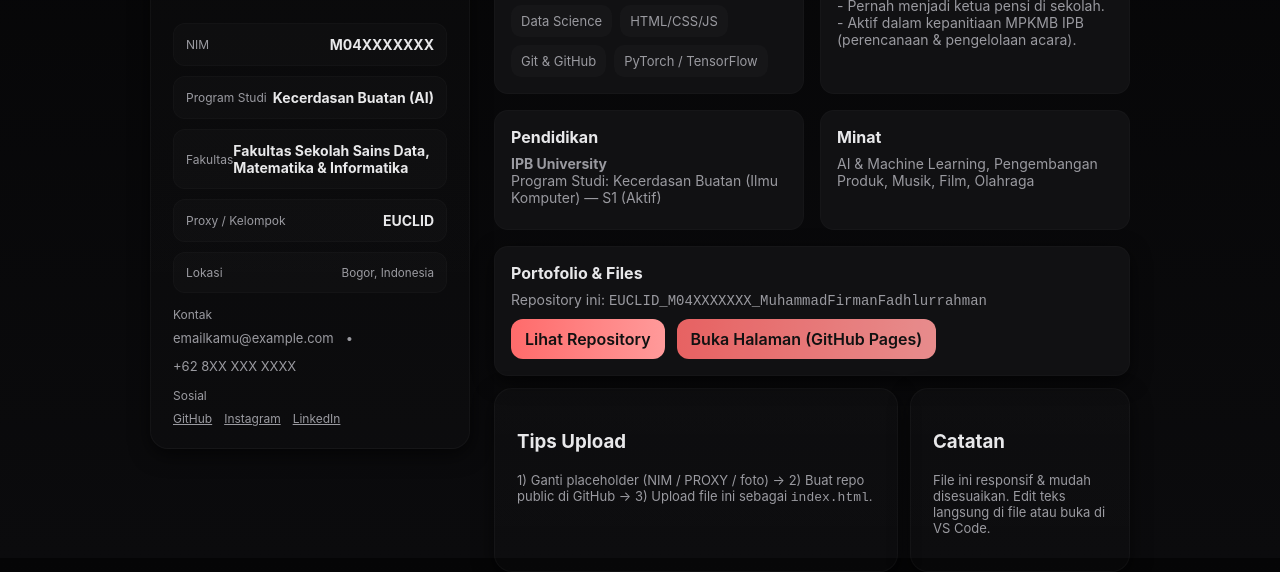
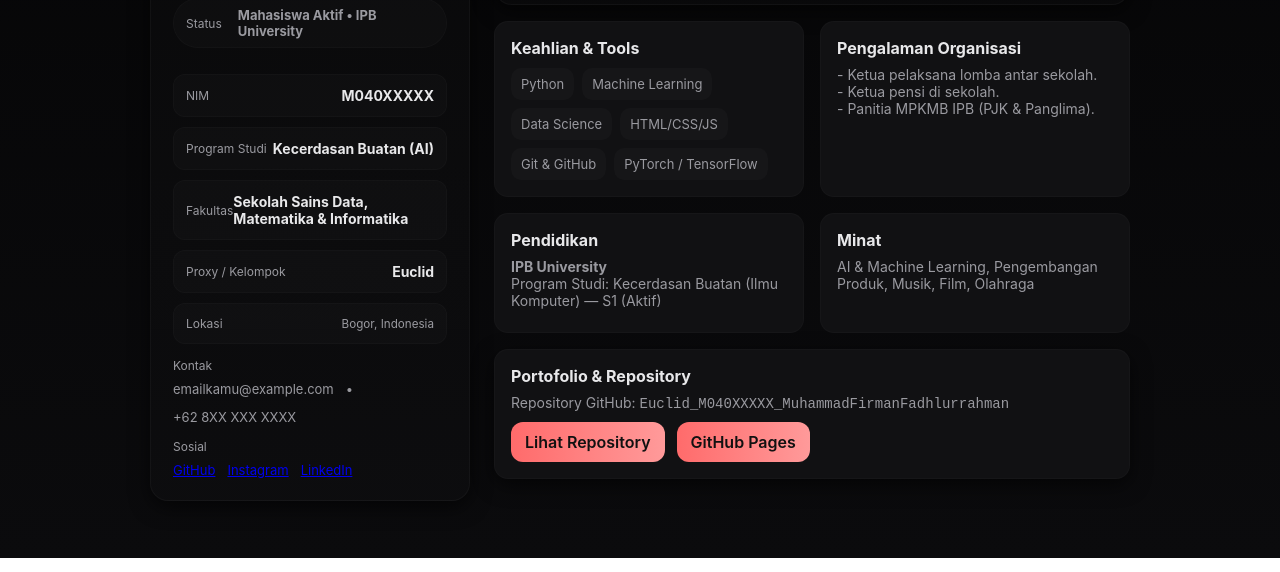
Before and after one commit to firman-gel/abi, a plain HTML site: page index.html in a window 1280 px wide. Shown: the part 242-814 px from the top of the page. Drawn offline with Linux system fonts and the light colour scheme.

Commit message:
Update index.html

```diff
--- a/index.html
+++ b/index.html
@@ -5,7 +5,6 @@
   <meta name="viewport" content="width=device-width,initial-scale=1" />
   <title>Perkenalan — Muhammad Firman Fadhlurrahman</title>
   <style>
-    /* ====== Reset & Base ====== */
     :root{
       --bg:#0b0b0d;
       --card:#111113;
@@ -29,8 +28,6 @@
       justify-content:center;
       font-size:16px;
     }
-
-    /* ====== Layout ====== */
     .container{
       max-width:980px;
       width:100%;
@@ -39,8 +36,6 @@
       gap:24px;
       align-items:start;
     }
-
-    /* ====== Left column ====== */
     .card {
       background:linear-gradient(180deg, rgba(255,255,255,0.02), rgba(255,255,255,0.01));
       border-radius:var(--radius);
@@ -48,7 +43,6 @@
       box-shadow: 0 6px 20px rgba(0,0,0,0.6);
       border: 1px solid rgba(255,255,255,0.03);
     }
-
     .avatar{
       width:100%;
       border-radius:14px;
@@ -60,10 +54,8 @@
       padding:12px;
     }
     .avatar img{ width:100%; height:auto; object-fit:cover; display:block; }
-
     h1{ margin:12px 0 4px 0; font-size:22px; letter-spacing:0.2px;}
     .subtitle{ color:var(--muted); margin:0 0 16px 0; font-size:13px;}
-
     .pill{
       display:inline-flex;
       gap:10px;
@@ -76,7 +68,6 @@
       color:var(--muted);
       margin-bottom:12px;
     }
-
     .list {
       margin-top:14px;
       display:flex;
@@ -94,8 +85,6 @@
       font-size:14px;
     }
     .item small{ color:var(--muted); }
-
-    /* ====== Right column ====== */
     .intro{
       padding:18px;
       background:linear-gradient(180deg, rgba(255,255,255,0.015), rgba(255,255,255,0.01));
@@ -103,13 +92,11 @@
       margin-bottom:16px;
       line-height:1.5;
     }
-
     .grid{
       display:grid;
       grid-template-columns:repeat(2, 1fr);
       gap:16px;
     }
-
     .section{
       background:var(--card);
       padding:16px;
@@ -119,7 +106,6 @@
     }
     .section h3{ margin:0 0 8px 0; font-size:16px; }
     .section p{ margin:0; color:var(--muted); font-size:14px; }
-
     .chips{ display:flex; gap:8px; flex-wrap:wrap; margin-top:10px; }
     .chip{
       padding:8px 10px;
@@ -128,7 +114,6 @@
       font-size:13px;
       color:var(--muted);
     }
-
     .footer-row{
       margin-top:14px;
       display:flex;
@@ -136,7 +121,6 @@
       align-items:center;
       flex-wrap:wrap;
     }
-
     .btn{
       display:inline-flex;
       gap:8px;
@@ -150,77 +134,59 @@
       cursor:pointer;
       text-decoration:none;
     }
-
-    /* ====== Responsive ====== */
     @media (max-width:860px){
       .container{ grid-template-columns:1fr; padding:12px; }
       .grid{ grid-template-columns:1fr; }
     }
-
-    /* small helper */
     .muted { color:var(--muted); font-size:13px; }
     .label { color:var(--muted); font-size:12px; }
     .contact a{ color:var(--muted); text-decoration:none; }
   </style>
 </head>
 <body>
-  <!--
-    Ganti placeholder di bawah:
-    - DATA: nama, nim, program, proxy, kontak, fotoPath
-    - Pastikan file foto (photo.jpg) diupload ke repo di folder yang sama atau ganti path ke URL
-  -->
   <div class="container">
     <!-- LEFT -->
     <div class="card">
       <div class="avatar" title="Foto Diri">
-        <!-- GANTI src ke foto kamu, contoh: "photo.jpg" atau URL -->
-        <img src="photo.jpg" alt="Foto Diri (ganti dengan foto kamu)" onerror="this.style.opacity=0.06; this.previousSibling && (this.previousSibling.style.display='block')">
+        <img src="photo.jpg" alt="Foto Diri" />
       </div>
-
       <h1 id="fullName">Muhammad Firman Fadhlurrahman</h1>
-      <p class="subtitle" id="tagline">Mahasiswa Ilmu Komputer / Kecerdasan Buatan — IPB University</p>
-
+      <p class="subtitle">Mahasiswa Ilmu Komputer / Kecerdasan Buatan — IPB University</p>
       <div class="pill">
         <span class="label">Status</span>
         <strong style="margin-left:6px">Mahasiswa Aktif • IPB University</strong>
       </div>
-
       <div class="list">
         <div class="item"><span class="label">NIM</span> <strong id="nim">M040XXXXX</strong></div>
-        <div class="item"><span class="label">Program Studi</span> <strong id="prodi">Kecerdasan Buatan (AI)</strong></div>
-        <div class="item"><span class="label">Fakultas</span> <strong>Fakultas Sekolah Sains Data, Matematika & Informatika</strong></div>
-        <div class="item"><span class="label">Proxy / Kelompok</span> <strong id="proxy">PROXY_NAME</strong></div>
+        <div class="item"><span class="label">Program Studi</span> <strong>Kecerdasan Buatan (AI)</strong></div>
+        <div class="item"><span class="label">Fakultas</span> <strong>Sekolah Sains Data, Matematika & Informatika</strong></div>
+        <div class="item"><span class="label">Proxy / Kelompok</span> <strong id="proxy">Euclid</strong></div>
         <div class="item"><span class="label">Lokasi</span> <small>Bogor, Indonesia</small></div>
       </div>
-
       <div style="margin-top:14px" class="muted">
         <div class="label">Kontak</div>
         <div class="footer-row contact" style="margin-top:8px">
-          <!-- Ganti link/WA/email sesuai kebutuhan -->
           <a href="mailto:emailkamu@example.com">emailkamu@example.com</a>
           <span>•</span>
           <a href="tel:+628XXXXX">+62 8XX XXX XXXX</a>
         </div>
       </div>
-
       <div style="margin-top:14px" class="muted">
         <div class="label">Sosial</div>
         <div class="footer-row" style="margin-top:8px">
-          <a href="#" class="label">GitHub</a>
-          <a href="#" class="label">Instagram</a>
-          <a href="#" class="label">LinkedIn</a>
+          <a href="#">GitHub</a>
+          <a href="#">Instagram</a>
+          <a href="#">LinkedIn</a>
         </div>
       </div>
     </div>
-
     <!-- RIGHT -->
     <div>
       <div class="intro card">
-        <p style="margin:0">
-          Hai! Aku <strong id="introName">Muhammad Firman</strong>, mahasiswa Ilmu Komputer / Kecerdasan Buatan di IPB University. Aku tertarik pada pengembangan sistem berbasis AI, pemrograman, serta desain sistem. Saat ini aku aktif di kegiatan organisasi kampus dan sedang memperdalam pemrograman Python, pembelajaran mesin, dan pengembangan web.
+        <p>
+          Hai! Aku <strong>Muhammad Firman</strong>, mahasiswa Ilmu Komputer / Kecerdasan Buatan di IPB University. Aku tertarik pada pengembangan sistem berbasis AI, pemrograman, serta desain sistem. Saat ini aku aktif di kegiatan organisasi kampus dan sedang memperdalam pemrograman Python, pembelajaran mesin, dan pengembangan web.
         </p>
       </div>
-
       <div class="grid">
         <div class="section">
           <h3>Keahlian & Tools</h3>
@@ -233,79 +199,28 @@
             <div class="chip">PyTorch / TensorFlow</div>
           </div>
         </div>
-
         <div class="section">
           <h3>Pengalaman Organisasi</h3>
-          <p class="muted">- Pernah menjadi ketua pelaksana lomba antar sekolah.<br>- Pernah menjadi ketua pensi di sekolah.<br>- Aktif dalam kepanitiaan MPKMB IPB (perencanaan & pengelolaan acara).</p>
+          <p class="muted">- Ketua pelaksana lomba antar sekolah.<br>- Ketua pensi di sekolah.<br>- Panitia MPKMB IPB (PJK & Panglima).</p>
         </div>
-
         <div class="section">
           <h3>Pendidikan</h3>
           <p class="muted"><strong>IPB University</strong><br>Program Studi: Kecerdasan Buatan (Ilmu Komputer) — S1 (Aktif)</p>
         </div>
-
         <div class="section">
           <h3>Minat</h3>
           <p class="muted">AI & Machine Learning, Pengembangan Produk, Musik, Film, Olahraga</p>
         </div>
       </div>
-
       <div style="margin-top:16px" class="card section">
-        <h3>Portofolio & Files</h3>
-        <p class="muted">Repository ini: <code id="repoExample">PROXY_NIM_Nama</code></p>
+        <h3>Portofolio & Repository</h3>
+        <p class="muted">Repository GitHub: <code>Euclid_M040XXXXX_MuhammadFirmanFadhlurrahman</code></p>
         <div style="margin-top:10px" class="footer-row">
-          <a class="btn" href="#" id="downloadBtn" onclick="openRepo()">Lihat Repository</a>
-          <a class="btn" href="#" style="opacity:0.9" onclick="openGitHubPages()">Buka Halaman (GitHub Pages)</a>
-        </div>
-      </div>
-
-      <div style="margin-top:12px; display:flex; gap:12px;">
-        <div class="card" style="flex:1;">
-          <h3>Tips Upload</h3>
-          <p class="muted" style="font-size:13px; margin-top:8px">1) Ganti placeholder (NIM / PROXY / foto) → 2) Buat repo public di GitHub → 3) Upload file ini sebagai <code>index.html</code>.</p>
-        </div>
-
-        <div class="card" style="width:220px;">
-          <h3>Catatan</h3>
-          <p class="muted" style="font-size:13px; margin-top:8px">File ini responsif & mudah disesuaikan. Edit teks langsung di file atau buka di VS Code.</p>
+          <a class="btn" href="#">Lihat Repository</a>
+          <a class="btn" href="#">GitHub Pages</a>
         </div>
       </div>
     </div>
   </div>
-
-  <script>
-    // ====== Ganti data di sini jika ingin set otomatis setelah upload ======
-    const data = {
-      fullName: "Muhammad Firman Fadhlurrahman",
-      nim: "M04XXXXXXX",               // GANTI dengan NIM kamu
-      prodi: "Kecerdasan Buatan (AI)",
-      proxy: "EUCLID",                 // GANTI dengan nama proxy / kelompokmu
-      repoName: "EUCLID_M04XXXXXXX_MuhammadFirmanFadhlurrahman", // contoh format repo
-      repoURL: "https://github.com/PROXY/PROXY_M04XXXXXXX_MuhammadFirmanFadhlurrahman" // GANTI nanti
-    };
-
-    document.getElementById('fullName').textContent = data.fullName;
-    document.getElementById('nim').textContent = data.nim;
-    document.getElementById('prodi').textContent = data.prodi;
-    document.getElementById('proxy').textContent = data.proxy;
-    document.getElementById('repoExample').textContent = data.repoName;
-
-    function openRepo(){
-      const url = data.repoURL || "#";
-      if(url === "#" || url.includes("PROXY")) alert("Ganti 'data.repoURL' di script dengan URL repository GitHub-mu.");
-      else window.open(url,"_blank");
-    }
-    function openGitHubPages(){
-      // Jika ingin pakai GitHub Pages, biasanya: https://username.github.io/repo-name
-      const username = data.repoURL.split("github.com/")[1]?.split("/")[0];
-      const repo = data.repoURL.split("github.com/")[1]?.split("/")[1];
-      if(!username || !repo || data.repoURL.includes("PROXY")){
-        alert("Jika ingin GitHub Pages: isi data.repoURL di script -> lalu link akan otomatis terbentuk.\nAtau akses: https://username.github.io/repo-name");
-        return;
-      }
-      const ghurl = `https://${username}.github.io/${repo}/`;
-      window.open(ghurl,"_blank");
-    }
-  </script>
 </body>
 </html>
```
